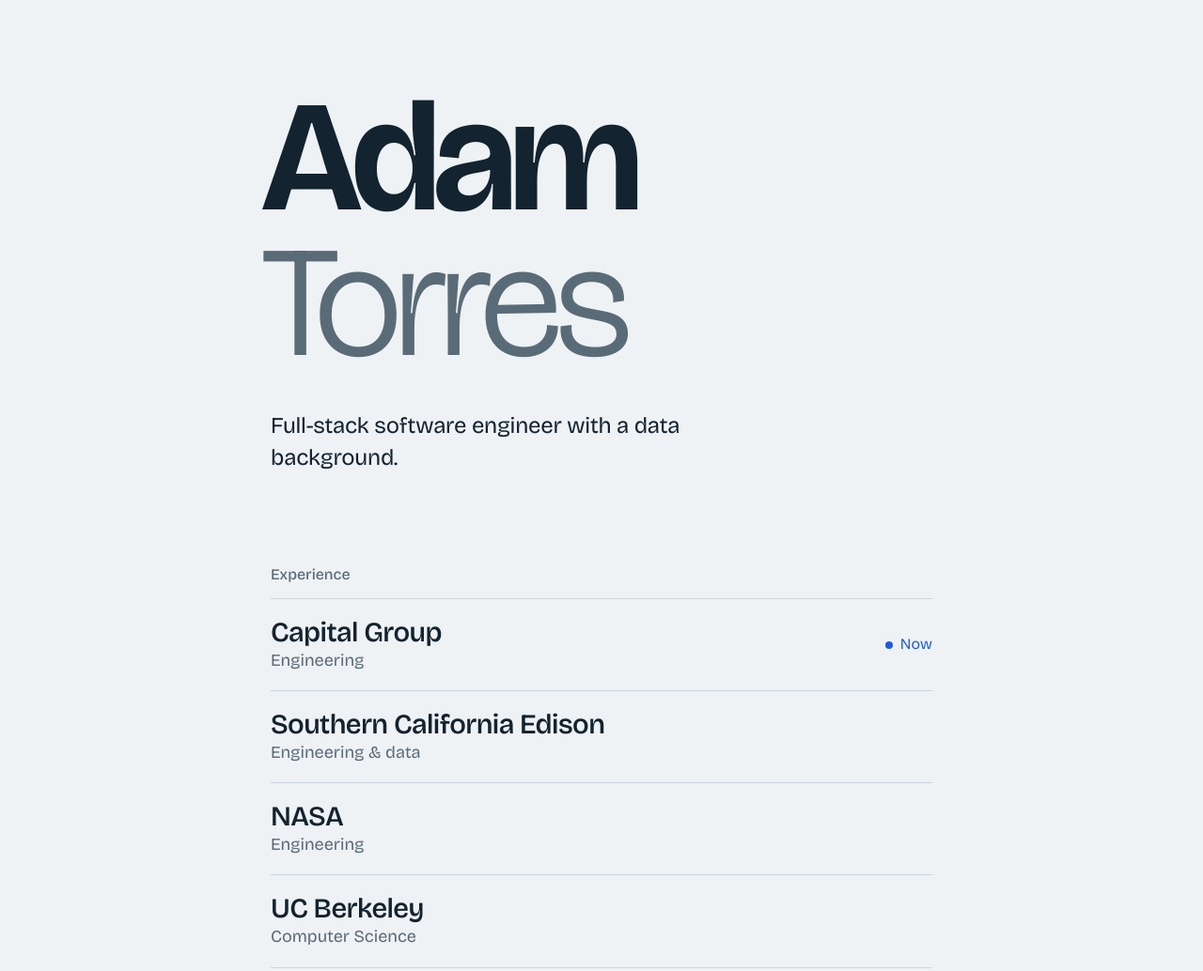
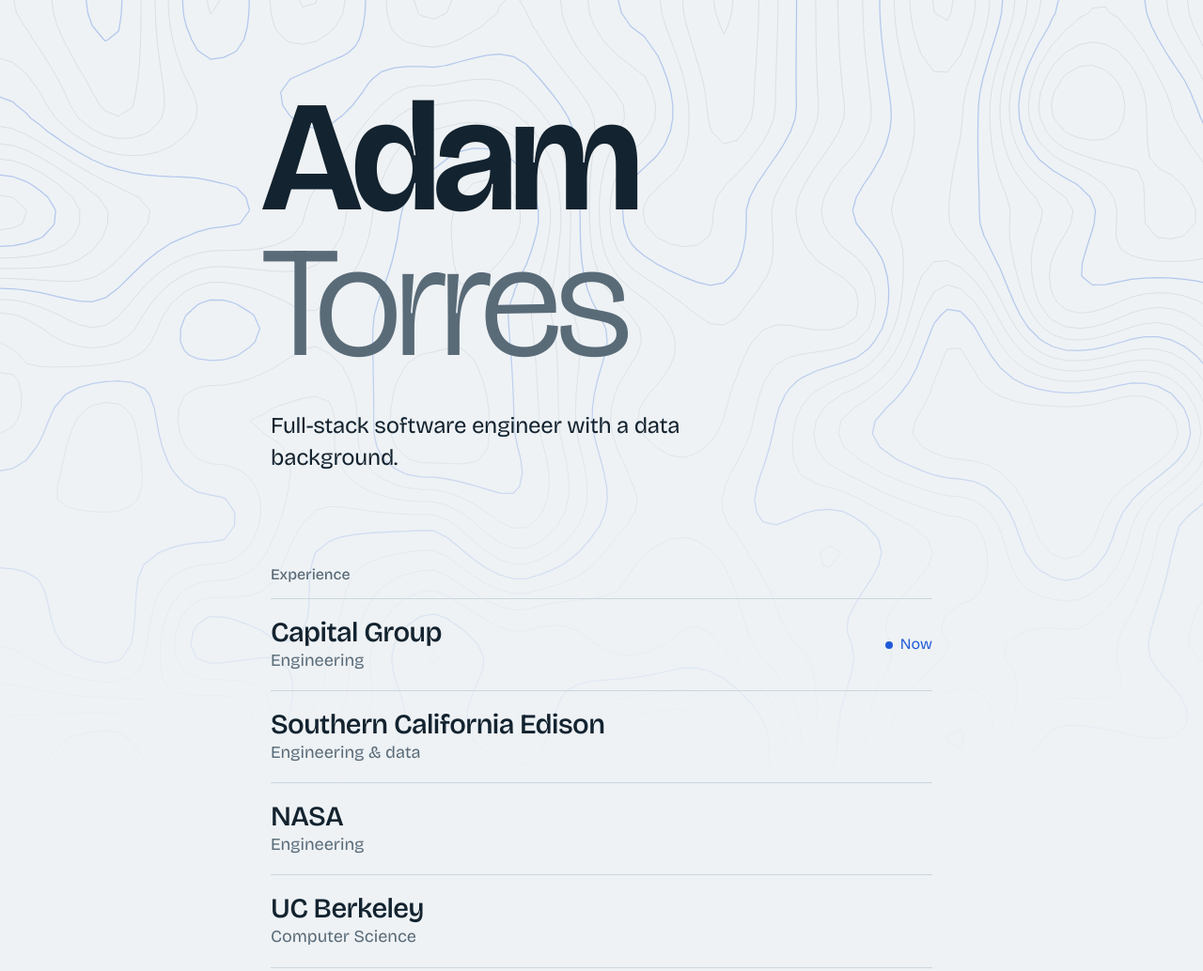
Before and after one commit to adamjamestorres/Portfolio, a plain HTML site: page index.html in a window 1280 px wide. Shown: the top 1034 px of the page at 94% size. Drawn offline with nearby package versions, Linux system fonts and the light colour scheme; animation ran at ten frames a second.

Commit message:
Add animated topographic contour background
Co-Authored-By: Claude Opus 5.5 <noreply@anthropic.com>
Claude-Session: https://claude.ai/code/session_016hZNu6yTEzj6LJfwqdSgQR

```diff
--- /dev/null
+++ b/contours.js
@@ -0,0 +1,141 @@
+// Animated topographic contour lines behind the intro.
+// A smooth 3D noise field (x, y, time) is traced with marching squares.
+(() => {
+  const canvas = document.querySelector(".contours");
+  if (!canvas) return;
+  const ctx = canvas.getContext("2d");
+
+  // ---------- Noise ----------
+  const perm = new Uint8Array(512);
+  let seed = 20251120;
+  const rand = () => ((seed = (seed * 1664525 + 1013904223) >>> 0) / 4294967296);
+  const base = Array.from({ length: 256 }, (_, i) => i);
+  for (let i = 255; i > 0; i--) {
+    const j = Math.floor(rand() * (i + 1));
+    [base[i], base[j]] = [base[j], base[i]];
+  }
+  for (let i = 0; i < 512; i++) perm[i] = base[i & 255];
+
+  const fade = (t) => t * t * (3 - 2 * t);
+  const lerp = (a, b, t) => a + (b - a) * t;
+  const hash = (x, y, z) => perm[(perm[(perm[x & 255] + y) & 255] + z) & 255] / 255;
+
+  function noise(x, y, z) {
+    const xi = Math.floor(x), yi = Math.floor(y), zi = Math.floor(z);
+    const xf = x - xi, yf = y - yi, zf = z - zi;
+    const u = fade(xf), v = fade(yf), w = fade(zf);
+    const c = (dx, dy, dz) => hash(xi + dx, yi + dy, zi + dz);
+    return lerp(
+      lerp(lerp(c(0, 0, 0), c(1, 0, 0), u), lerp(c(0, 1, 0), c(1, 1, 0), u), v),
+      lerp(lerp(c(0, 0, 1), c(1, 0, 1), u), lerp(c(0, 1, 1), c(1, 1, 1), u), v),
+      w
+    );
+  }
+
+  const field = (x, y, t) =>
+    noise(x, y, t) * 0.65 + noise(x * 2.1 + 17, y * 2.1 + 9, t * 1.3) * 0.35;
+
+  // ---------- Sizing ----------
+  const CELL = 14; // px per grid cell
+  const SCALE = 0.0042; // noise units per px
+  const LEVELS = 14;
+  let w = 0, h = 0, cols = 0, rows = 0, grid = new Float32Array(0);
+  let line = "", strong = "";
+
+  function readColors() {
+    const s = getComputedStyle(document.documentElement);
+    line = s.getPropertyValue("--contour").trim();
+    strong = s.getPropertyValue("--contour-strong").trim();
+  }
+
+  function resize() {
+    const dpr = Math.min(window.devicePixelRatio || 1, 2);
+    w = canvas.clientWidth;
+    h = canvas.clientHeight;
+    canvas.width = Math.round(w * dpr);
+    canvas.height = Math.round(h * dpr);
+    ctx.setTransform(dpr, 0, 0, dpr, 0, 0);
+    cols = Math.ceil(w / CELL) + 1;
+    rows = Math.ceil(h / CELL) + 1;
+    grid = new Float32Array(cols * rows);
+  }
+
+  // ---------- Draw ----------
+  function draw(t) {
+    for (let j = 0; j < rows; j++)
+      for (let i = 0; i < cols; i++)
+        grid[j * cols + i] = field(i * CELL * SCALE, j * CELL * SCALE, t);
+
+    ctx.clearRect(0, 0, w, h);
+    ctx.lineJoin = "round";
+
+    for (let l = 1; l < LEVELS; l++) {
+      const iso = 0.2 + (l / LEVELS) * 0.6;
+      const index = l % 4 === 0;
+      ctx.beginPath();
+      for (let j = 0; j < rows - 1; j++) {
+        for (let i = 0; i < cols - 1; i++) {
+          const a = grid[j * cols + i];
+          const b = grid[j * cols + i + 1];
+          const c = grid[(j + 1) * cols + i + 1];
+          const d = grid[(j + 1) * cols + i];
+          const k = (a > iso) | ((b > iso) << 1) | ((c > iso) << 2) | ((d > iso) << 3);
+          if (k === 0 || k === 15) continue;
+
+          const x = i * CELL, y = j * CELL;
+          const top = [x + CELL * ((iso - a) / (b - a)), y];
+          const right = [x + CELL, y + CELL * ((iso - b) / (c - b))];
+          const bottom = [x + CELL * ((iso - d) / (c - d)), y + CELL];
+          const left = [x, y + CELL * ((iso - a) / (d - a))];
+          const seg = (p, q) => { ctx.moveTo(p[0], p[1]); ctx.lineTo(q[0], q[1]); };
+
+          switch (k) {
+            case 1: case 14: seg(left, top); break;
+            case 2: case 13: seg(top, right); break;
+            case 3: case 12: seg(left, right); break;
+            case 4: case 11: seg(right, bottom); break;
+            case 5: seg(left, top); seg(right, bottom); break;
+            case 6: case 9: seg(top, bottom); break;
+            case 7: case 8: seg(left, bottom); break;
+            case 10: seg(left, bottom); seg(top, right); break;
+          }
+        }
+      }
+      ctx.strokeStyle = index ? strong : line;
+      ctx.lineWidth = index ? 1.25 : 0.75;
+      ctx.stroke();
+    }
+  }
+
+  // ---------- Loop ----------
+  const reduce = window.matchMedia("(prefers-reduced-motion: reduce)");
+  const dark = window.matchMedia("(prefers-color-scheme: dark)");
+  let visible = true, last = 0, t = 0, raf = 0;
+
+  function frame(now) {
+    raf = requestAnimationFrame(frame);
+    if (now - last < 33) return; // ~30fps is plenty for slow drift
+    t += ((now - last) / 1000) * 0.045;
+    last = now;
+    draw(t);
+  }
+
+  function start() {
+    cancelAnimationFrame(raf);
+    draw(t);
+    if (!reduce.matches && visible && !document.hidden) {
+      last = performance.now();
+      raf = requestAnimationFrame(frame);
+    }
+  }
+
+  readColors();
+  resize();
+  start();
+
+  new ResizeObserver(() => { resize(); draw(t); }).observe(canvas);
+  new IntersectionObserver(([e]) => { visible = e.isIntersecting; start(); }).observe(canvas);
+  document.addEventListener("visibilitychange", start);
+  reduce.addEventListener("change", start);
+  dark.addEventListener("change", () => { readColors(); draw(t); });
+})();
--- a/index.html
+++ b/index.html
@@ -26,9 +26,11 @@
       rel="stylesheet"
     />
     <link rel="stylesheet" href="style.css" />
+    <script src="contours.js" defer></script>
   </head>
 
   <body>
+    <canvas class="contours" aria-hidden="true"></canvas>
     <main class="page">
       <header class="intro">
         <h1 class="name">
--- a/style.css
+++ b/style.css
@@ -5,6 +5,8 @@
   --slate: #5a6b78;
   --rule: #cdd6dd;
   --signal: #1f5bd8;
+  --contour: rgba(90, 107, 120, 0.18);
+  --contour-strong: rgba(31, 91, 216, 0.28);
 
   --font: "Bricolage Grotesque", ui-sans-serif, system-ui, -apple-system,
     "Segoe UI", sans-serif;
@@ -21,6 +23,8 @@
     --slate: #8d9eab;
     --rule: #22323d;
     --signal: #8aa6ff;
+    --contour: rgba(141, 158, 171, 0.14);
+    --contour-strong: rgba(138, 166, 255, 0.26);
   }
 }
 
@@ -82,8 +86,20 @@ a:focus-visible {
   border-radius: 2px;
 }
 
+/* ---------- Background ---------- */
+.contours {
+  position: absolute;
+  inset: 0 0 auto 0;
+  width: 100%;
+  height: min(110vh, 980px);
+  pointer-events: none;
+  -webkit-mask-image: linear-gradient(to bottom, #000 35%, transparent 95%);
+  mask-image: linear-gradient(to bottom, #000 35%, transparent 95%);
+}
+
 /* ---------- Layout ---------- */
 .page {
+  position: relative;
   max-width: calc(var(--measure) + var(--gutter) * 2);
   margin: 0 auto;
   padding: clamp(3rem, 12vh, 8rem) var(--gutter) 3rem;
```
Also changed, not shown: README.md.
